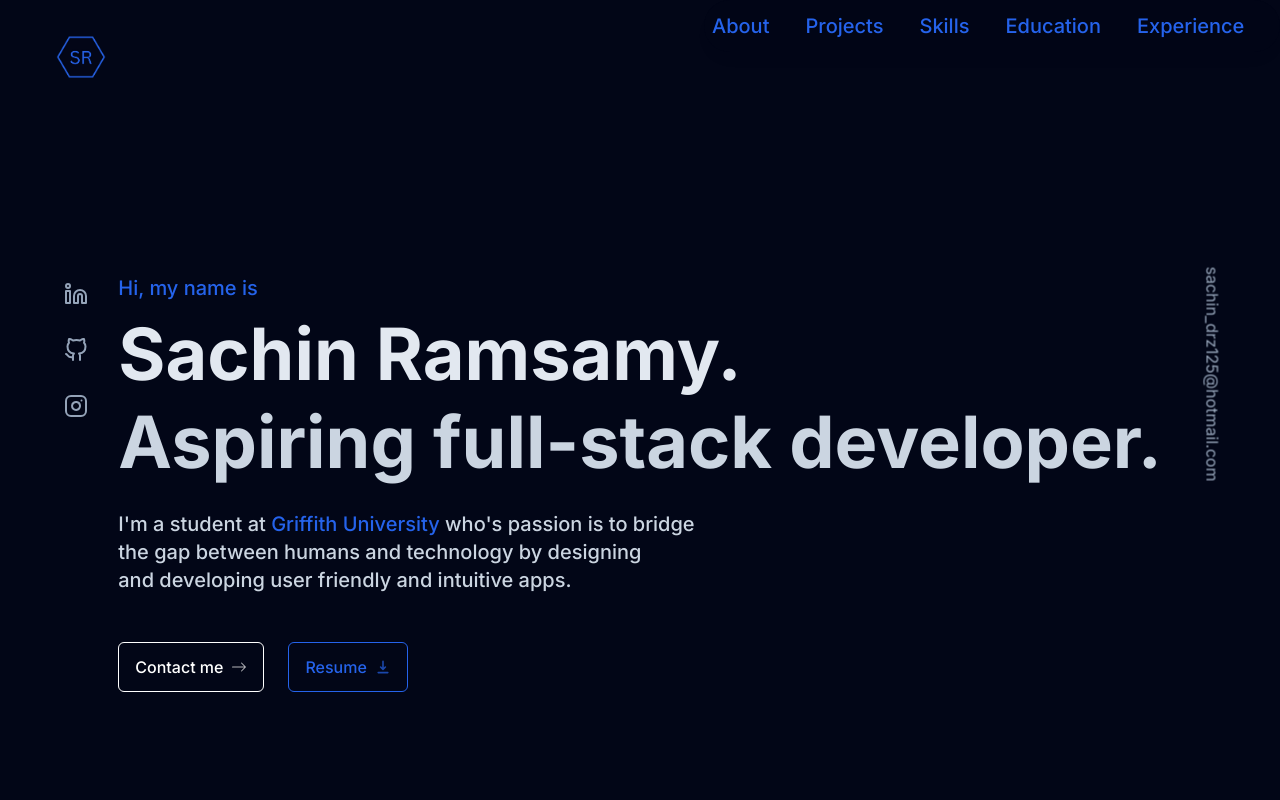
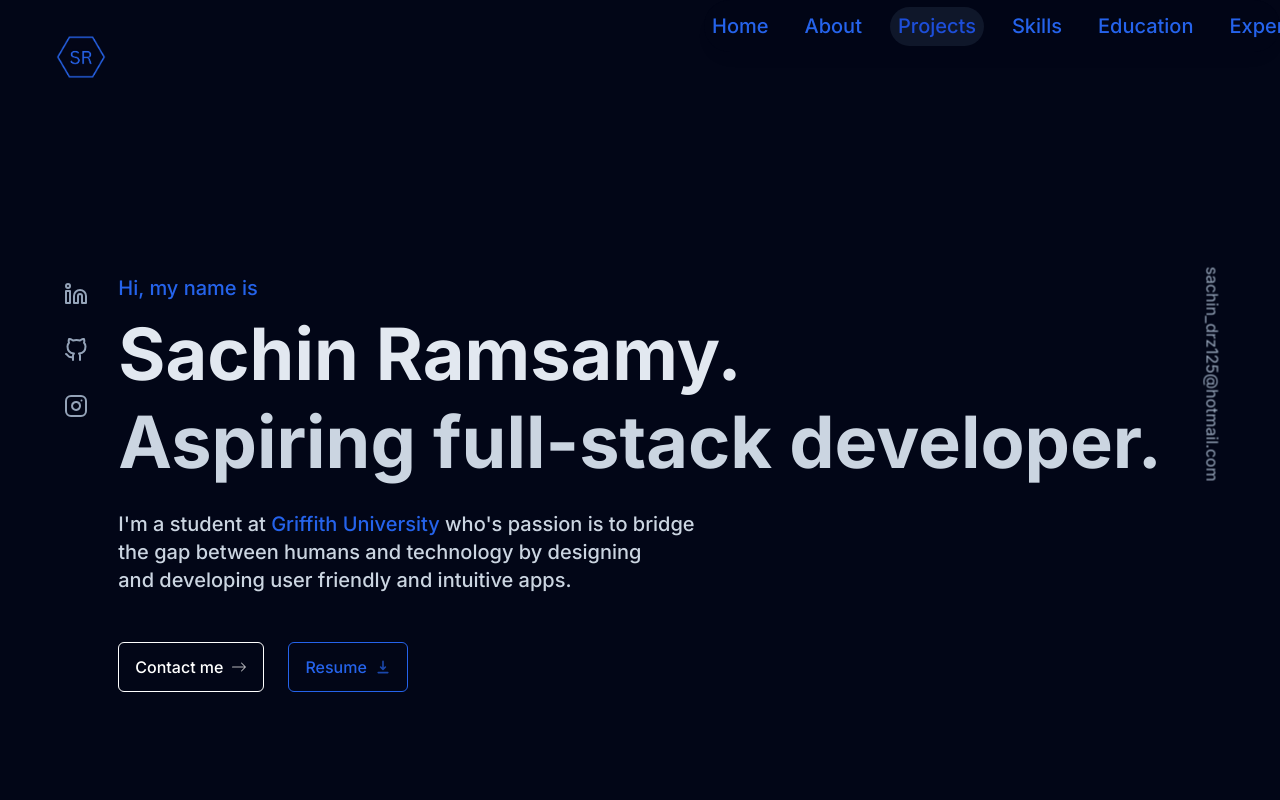
Before and after one commit to sramsamy/portfolio, a Next.js app: page / in a window 1280 px wide. Shown: the top 800 px of the page. Built offline with nearby package versions, Linux system fonts and the light colour scheme.

Commit message:
Created custom hook to determine which section is in view

```diff
--- a/app/layout.tsx
+++ b/app/layout.tsx
@@ -1,6 +1,7 @@
 import './globals.css'
 import { Inter } from 'next/font/google'
 import Header from '@/components/header'
+import ActiveSectionContextProvider from '@/context/active-section-context'
 
 const inter = Inter({ subsets: ['latin'] })
 
@@ -17,8 +18,10 @@
   return (
     <html lang="en" className='!scroll-smooth'>
       <body className={`${inter.className} bg-slate-950 text-slate-200 relative p-8`}>
+      <ActiveSectionContextProvider>
         <Header />
         {children}
+      </ActiveSectionContextProvider>
       </body>
     </html>
   )
--- a/components/about.tsx
+++ b/components/about.tsx
@@ -6,12 +6,17 @@
 import introImage from "@/public/meAndBella.jpeg";
 import { GiTriangleTarget } from "react-icons/gi";
 import { recentTechs } from '@/lib/data';
+import { useSectionInView } from '@/lib/hooks';
 
 
 
 export default function About() {
+
+    const {ref} = useSectionInView('About');
+
     return (
         <motion.section
+            ref={ref}
             className="pl-28 h-screen sm:mb-0 max-w-[80rem] leading-8 text-center scroll-mt-23 scroll-mt-28"
             initial={{ opacity: 0, y: 100 }}
             animate={{ opacity: 1, y: 0 }}
--- a/components/header.tsx
+++ b/components/header.tsx
@@ -1,16 +1,17 @@
 "use client";
 
-import React, { useState } from 'react';
+import React from 'react';
 import { motion } from 'framer-motion';
 import { links } from "@/lib/data";
 import Link from 'next/link';
 import Image from "next/image";
 import logo from "@/public/SR.png";
 import clsx from 'clsx';
+import { useActiveSectionContext } from '@/context/active-section-context';
 
 export default function Header() {
 
-    const [activeSection, setActiveSection] = useState('Home');
+    const { activeSection, setActiveSection, setTimeOfLastClick } = useActiveSectionContext();
 
     return (
         <header className="z-[999] relative px-4">
@@ -22,7 +23,8 @@
                 alt='Logo'
                 />
             </div>
-            <motion.div className="fixed top-0 right-0 w-full bg-slate-950 bg-opacity-80 shadow-lg shadow-black/[0.03] backdrop-blur-[0.5rem] sm:h-[3.25rem] sm:w-[36rem] sm:rounded-full"
+            <motion.div
+            className="fixed top-0 right-0 w-full bg-slate-950 bg-opacity-80 shadow-lg shadow-black/[0.03] backdrop-blur-[0.5rem] sm:h-[3.25rem] sm:w-[36rem] sm:rounded-full"
             initial={{ y: -100, opacity: 0 }}
             animate={{ y: 0, opacity: 1 }}
             >
@@ -41,7 +43,11 @@
                                     "text-blue-700": activeSection === link.name,
                                     })}
                                     href={link.hash}
-                                    onClick={() => setActiveSection(link.name)}
+                                    onClick={() => {
+                                        setActiveSection(link.name);
+                                        setTimeOfLastClick(Date.now());
+                                    }
+                                }
                                 >
                                     {link.name}
                                     {
--- a/components/intro.tsx
+++ b/components/intro.tsx
@@ -1,16 +1,17 @@
 "use client";
-import Image from "next/image";
-import introImage from "@/public/meAndBella.jpeg";
 import { motion } from "framer-motion";
 import Link from "next/link";
-import { BsArrowRight, BsLinkedin } from 'react-icons/bs';
+import { BsArrowRight} from 'react-icons/bs';
 import { HiDownload } from 'react-icons/hi';
 import { FiGithub, FiLinkedin,FiInstagram } from "react-icons/fi";
+import { useSectionInView } from "@/lib/hooks";
 
 
 export default function Intro() {
+    const {ref} = useSectionInView('Home');
+
     return (
-        <section id="home" className="h-screen text-left sm:mb:0 sm:mt-4 flex flex-col justify-center sm:flex-row scroll-mt-[100rem]">
+        <section ref={ref} id="home" className="h-screen text-left sm:mb:0 sm:mt-4 flex flex-col justify-center sm:flex-row scroll-mt-[100rem]">
             <motion.div className="ml-4 absolute left-0 w-16 hidden xl:flex pl-4 p sm:mb-0 sm:mt-0"
             initial={{ opacity: 0, y: -100 }}
             animate={{ opacity: 1, y: 0 }}
--- a/components/projects.tsx
+++ b/components/projects.tsx
@@ -1,12 +1,17 @@
+'use client';
 
 import React from 'react'
 import SectionHeading from './section-heading'
 import { projectsData } from '@/lib/data'
 import Project from './project'
+import { useSectionInView } from '@/lib/hooks';
 
 export default function Projects() {
+
+    const {ref} = useSectionInView('Projects', 0.5);
+
     return (
-        <section id='projects' className='scroll-mt-28'>
+        <section ref={ref} id='projects' className='scroll-mt-28'>
             <SectionHeading>Projects</SectionHeading>
             <div className=''>
                 {
--- /dev/null
+++ b/context/active-section-context.tsx
@@ -0,0 +1,50 @@
+'use client';
+import type { SectionName } from '@/lib/types';
+import React, { useState, createContext, useContext } from 'react';
+
+
+
+type ActiveSectionContextProviderProps = {
+    children: React.ReactNode;
+};
+
+type ActiveSectionContextType = {
+    activeSection: SectionName;
+    setActiveSection: React.Dispatch<React.SetStateAction<SectionName>>;
+    timeOfLastClick: number;
+    setTimeOfLastClick: React.Dispatch<React.SetStateAction<number>>
+};
+
+export const ActiveSectionContext = createContext<ActiveSectionContextType | null >(null);
+
+
+export default function ActiveSectionContextProvider({ children } : ActiveSectionContextProviderProps) {
+
+    const [activeSection, setActiveSection] = useState<SectionName>('Home');
+    const [timeOfLastClick, setTimeOfLastClick] = useState(0);
+
+    return (
+        <ActiveSectionContext.Provider
+            value={{
+                activeSection,
+                setActiveSection,
+                timeOfLastClick,
+                setTimeOfLastClick
+            }}
+        >
+            {children}
+        </ActiveSectionContext.Provider>
+    );
+}
+
+export function useActiveSectionContext() {
+    const context = useContext(ActiveSectionContext)
+
+    if (context === null) {
+        throw new Error(
+            "useActiveSectionContext must be used within an ActiveSectioncontextProovider"
+        );
+    }
+
+    return context;
+}
--- a/lib/data.ts
+++ b/lib/data.ts
@@ -9,6 +9,10 @@
 import gymAppImage from "@/public/gym2.png";
 
 export const links = [
+    {
+        name: "Home",
+        hash: "#home",
+    },
     {
         name: "About",
         hash: "#about",
--- /dev/null
+++ b/lib/hooks.ts
@@ -0,0 +1,22 @@
+import { useActiveSectionContext } from "@/context/active-section-context";
+import { useEffect } from "react";
+import { useInView } from "react-intersection-observer";
+import type { SectionName } from "./types";
+
+
+export function useSectionInView(sectionName: SectionName, threshold = 0.75) {
+    const {ref, inView} = useInView({
+        threshold
+    });
+    const {setActiveSection, timeOfLastClick} = useActiveSectionContext();
+
+    useEffect(() => {
+        if (inView && Date.now() - timeOfLastClick > 1000) {
+            setActiveSection(sectionName);
+        }
+    }, [inView, setActiveSection, timeOfLastClick, sectionName]);
+
+    return {
+        ref
+    }
+}
--- /dev/null
+++ b/lib/types.ts
@@ -0,0 +1,3 @@
+import { links } from "./data";
+
+export type SectionName = (typeof links)[number]["name"];
--- a/package.json
+++ b/package.json
@@ -22,6 +22,7 @@
     "react": "18.2.0",
     "react-dom": "18.2.0",
     "react-icons": "^5.0.1",
+    "react-intersection-observer": "^9.8.1",
     "tailwindcss": "3.4.1",
     "typescript": "5.4.3"
   }
```
Also changed, not shown: 1 other file (tests, documents, lock files or other folders).
